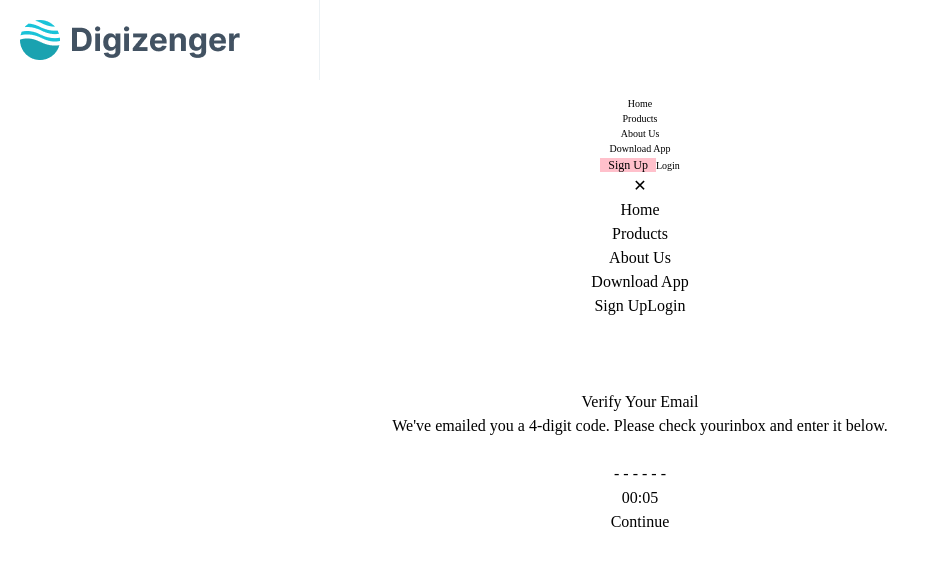
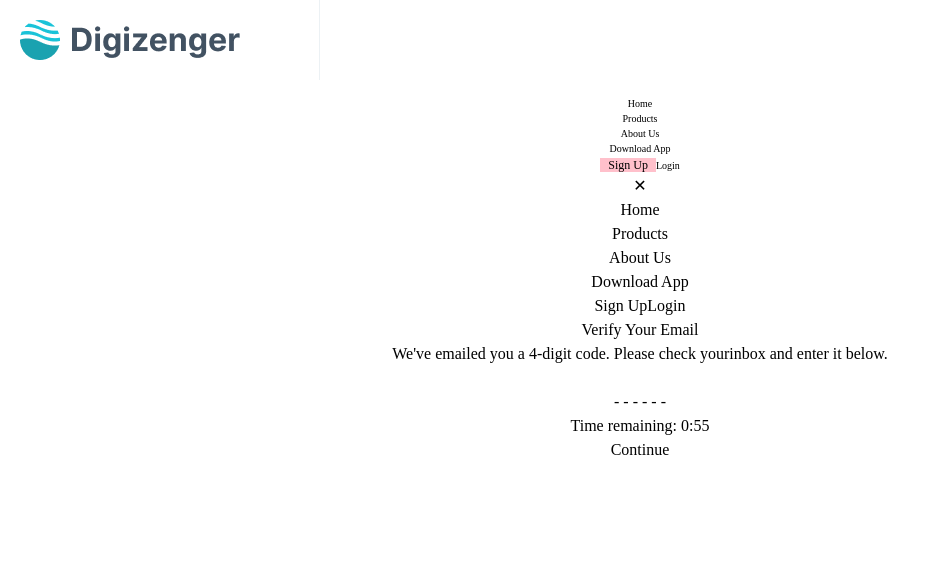
Before and after one commit to MiWu2275/Digizenger, a React (Vite) app: page /signup/verify in a window 1280 px wide. Shown: the top 566 px of the page, without its empty margins (0-930 px from the left). Built offline with nearby package versions, Linux system fonts and the light colour scheme.

Commit message:
email verify and nav bar

```diff
--- a/src/App.jsx
+++ b/src/App.jsx
@@ -1,7 +1,7 @@
 import './App.css'
 import './Home.css'
 import { useState, useEffect } from "react";
-import { BrowserRouter,Routes,Route} from "react-router-dom";
+import { BrowserRouter, Routes, Route, useLocation } from "react-router-dom";
 import Nav from './components/Nav';
 import Login from './components/Login';
 // import SignUp from './components/SignUp';
@@ -10,24 +10,40 @@ import RequestIdentity from './page/RequestIdentity';
 import VerifyEmail from './components/VerifyEmail';
 import Homepage from './page/Homepage';
 
+function MainApp() {
+  const location = useLocation();
+  const hideNav = ["/"];
+
+  // Create dynamic class based on current route
+  const pageSpecificMargin = {
+     // Apply negative margin only for homepage
+    "/login": "mt-[0px]",
+    "/signup": "mt-[20px]",
+    "/signup/verify": "mt-[20px]",
+    "/signup/verify/requestIdentity": "mt-[20px]"
+  };
+
+  return (
+    <div className={`${pageSpecificMargin[location.pathname] || 'mt-[0]'}`}>
+      {!hideNav.includes(location.pathname) && <Nav />}
+      <Routes>
+        <Route path='/' element={<Homepage />} />
+        <Route path='/login' element={<Login />} />
+        <Route path='/signup' element={<SignInfo />} />
+        <Route path='/signup/verify' element={<VerifyEmail />} />
+        <Route path='/signup/verify/requestIdentity' element={<RequestIdentity />} />
+      </Routes>
+    </div>
+  );
+}
+
 
 function App() {
-
   return (
-      <main>
-            <BrowserRouter>
-                <Nav/><br></br><br></br><br></br>
-                <Routes>
-                  <Route path='/' element={<Homepage/>}></Route>
-                  <Route path='/login' element={<Login/>}></Route>
-                  <Route path='/signup' element={<SignInfo/>}></Route>
-                  <Route path='/signup/verify' element={<VerifyEmail/>}></Route>
-                  <Route path='/signup/verify/requestIdentity' element={<RequestIdentity/>}></Route>
-                </Routes>
-
-            </BrowserRouter>
-      </main>
-  )
+    <BrowserRouter>
+      <MainApp /> {/* Now useLocation works as BrowserRouter is in place */}
+    </BrowserRouter>
+  );
 }
 
 export default App;
--- a/src/components/Login.jsx
+++ b/src/components/Login.jsx
@@ -45,7 +45,7 @@ function Login() {
 
 
   return (
-    <section className="flex justify-center mt-[30px] mb-[20px]">
+    <section className="flex justify-center pt-[80px] mb-[20px]">
       <main className="login_main_container text-center">
         <div className="mt-[-10px] grid mb-[10px] ">
           <h1 className="login_header_text1 text-[36px] font-bold">
--- a/src/components/VerifyEmail.jsx
+++ b/src/components/VerifyEmail.jsx
@@ -1,13 +1,33 @@
-import { useState } from "react";
+import { useState, useEffect } from "react";
 import { Link } from "react-router-dom";
 
 function VerifyEmail (){
 
     const [code, setCode] = useState("");
+    const [isTimeOut, setTimeOut] =useState(false);
+    const [timer, setTimer] = useState("60");
+
+
+  useEffect(()=>{
+    if (timer>0 ){
+        const countDown = setTimeout(() => setTimer(timer-1),1000);
+        return () => clearTimeout(countDown)
+    } else {
+        setTimeOut(true);
+    }
+
+  },[timer])
+
+  const timeFormat = () =>{
+    const minutes = Math.floor(timer / 60);
+    const second =  timer % 60;
+    return `${minutes}:${second < 10 ? "0":""}${second}`;
+  }
+
 
   const handleChange = (e) => {
     const value = e.target.value;
-    // Only accept numbers and limit input to 4 digits
+    // Only accept numbers and limit input to 6 digits
     if (/^\d{0,6}$/.test(value)) {
       setCode(value);
     }
@@ -42,7 +62,11 @@ function VerifyEmail (){
                     />
                     <div className="text-3xl w-full tracking-widest text-gray-500">{renderMaskedCode()}</div>
                 </div>
-                <p className="text-slate-400 text-sm  text-right mt-2">00:05</p>
+                <p style={{ color: isTimeOut ? "red" : "black" }}>
+                    {isTimeOut
+                        ? "Time is up. Please request a new code."
+                        : `Time remaining: ${timeFormat(timer)}`}
+                </p>
                 <Link to="/">
                     <button className="bg-[#0097A7] w-full text-white py-2 px-6 rounded-lg mt-4">
                         Continue
```
Also changed, not shown: 1 other file (tests, documents, lock files or other folders).
